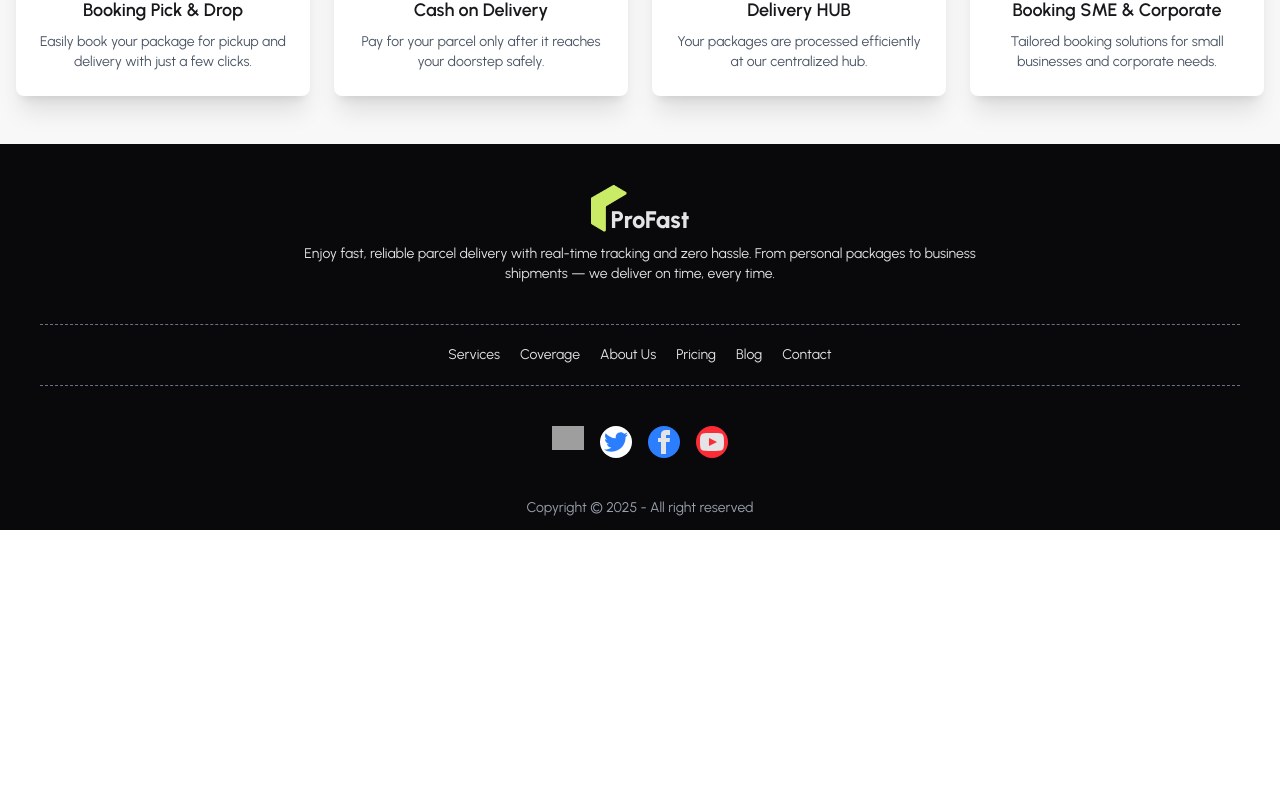
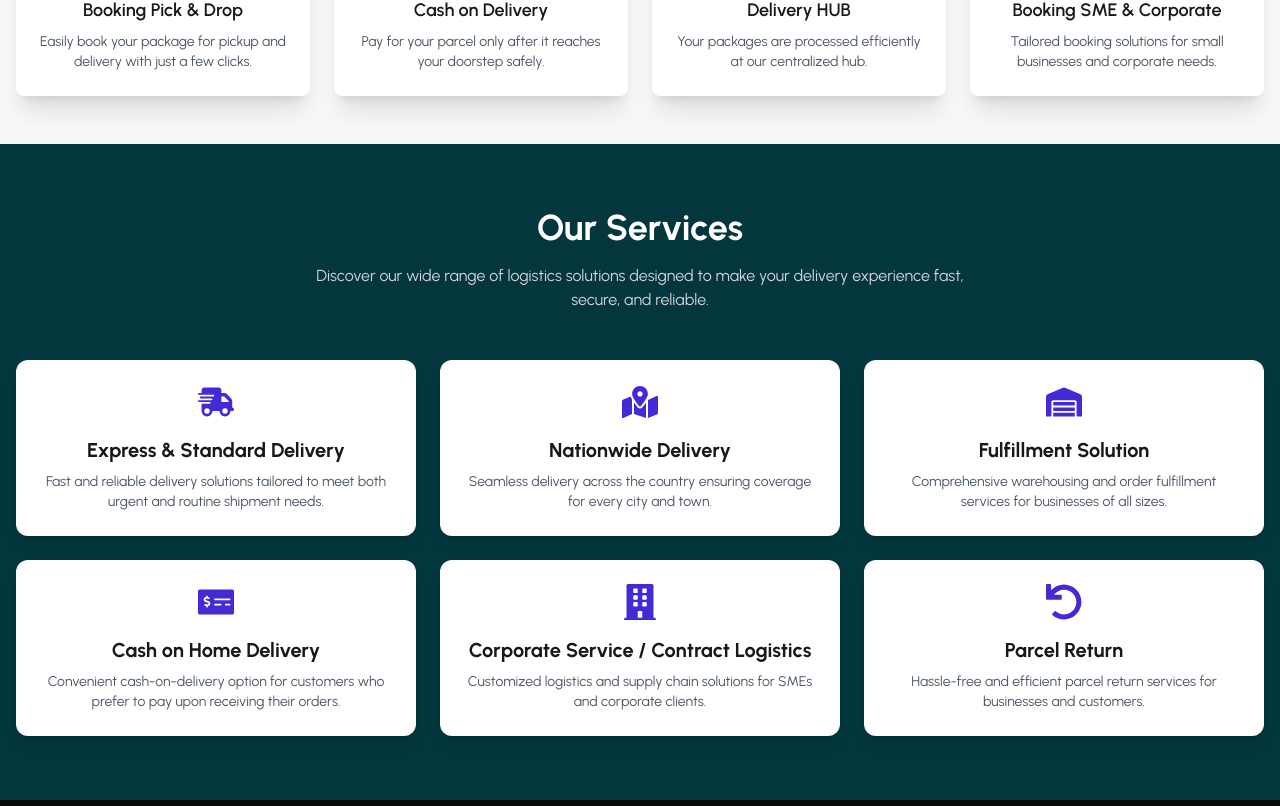
Before and after one commit to tanvir-hasan-code/Pro-First-Client, a React (Vite) app: page / in a window 1280 px wide. Shown: the part 954-1760 px from the top of the page. Before the commit the page ends 1484 px from the top, so only its background shows below. Built offline with nearby package versions, Linux system fonts and the light colour scheme; grey boxes are pictures that could not be loaded.

Commit message:
Our Service Section Add

```diff
--- a/src/Pages/Home/Home/Home.jsx
+++ b/src/Pages/Home/Home/Home.jsx
@@ -1,12 +1,14 @@
 import React from 'react';
 import Banner from '../Banner/Banner';
 import HowItWorks from '../../HomeComponents/HowItWorks/HowItWorks';
+import Services from '../../HomeComponents/OurServices/Services/Services';
 
 const Home = () => {
 	return (
 		<div>
 			<Banner />
 			<HowItWorks/>
+			<Services/>
 		</div>
 	);
 };
--- /dev/null
+++ b/src/Pages/HomeComponents/OurServices/ServiceCard/ServiceCard.jsx
@@ -0,0 +1,13 @@
+import React from "react";
+
+const ServiceCard = ({ icon, title, desc }) => {
+  return (
+    <div className="bg-base-100 p-6 rounded-xl shadow-lg hover:bg-[#CAEB66] transition-all duration-300 cursor-pointer text-center flex flex-col items-center">
+      <div className="text-4xl mb-4 text-primary">{icon}</div>
+      <h3 className="text-xl font-bold mb-2 text-base-content">{title}</h3>
+      <p className="text-gray-600 dark:text-gray-300 text-sm">{desc}</p>
+    </div>
+  );
+};
+
+export default ServiceCard;
--- /dev/null
+++ b/src/Pages/HomeComponents/OurServices/Services/Services.jsx
@@ -0,0 +1,69 @@
+import React from "react";
+import ServiceCard from "../ServiceCard/ServiceCard";
+import { FaMapMarkedAlt, FaWarehouse, FaMoneyCheckAlt, FaBuilding, FaUndo } from "react-icons/fa";
+import { FaTruckFast } from "react-icons/fa6";
+
+const servicesData = [
+  {
+    id: 1,
+    icon: <FaTruckFast />,
+    title: "Express & Standard Delivery",
+    desc: "Fast and reliable delivery solutions tailored to meet both urgent and routine shipment needs.",
+  },
+  {
+    id: 2,
+    icon: <FaMapMarkedAlt />,
+    title: "Nationwide Delivery",
+    desc: "Seamless delivery across the country ensuring coverage for every city and town.",
+  },
+  {
+    id: 3,
+    icon: <FaWarehouse />,
+    title: "Fulfillment Solution",
+    desc: "Comprehensive warehousing and order fulfillment services for businesses of all sizes.",
+  },
+  {
+    id: 4,
+    icon: <FaMoneyCheckAlt />,
+    title: "Cash on Home Delivery",
+    desc: "Convenient cash-on-delivery option for customers who prefer to pay upon receiving their orders.",
+  },
+  {
+    id: 5,
+    icon: <FaBuilding />,
+    title: "Corporate Service / Contract Logistics",
+    desc: "Customized logistics and supply chain solutions for SMEs and corporate clients.",
+  },
+  {
+    id: 6,
+    icon: <FaUndo />,
+    title: "Parcel Return",
+    desc: "Hassle-free and efficient parcel return services for businesses and customers.",
+  },
+];
+
+const Services = () => {
+  return (
+    <section className="py-16 bg-[#03373D] dark:bg-gray-900 transition-colors duration-300">
+      <div className="container mx-auto px-4 text-center text-white">
+        <h2 className="text-4xl font-bold mb-4">Our Services</h2>
+        <p className="max-w-2xl mx-auto mb-12 text-gray-300 dark:text-gray-400">
+          Discover our wide range of logistics solutions designed to make your delivery experience fast, secure, and reliable.
+        </p>
+
+        <div className="grid grid-cols-1 sm:grid-cols-2 lg:grid-cols-3 gap-6">
+          {servicesData.map((service) => (
+            <ServiceCard
+              key={service.id}
+              icon={service.icon}
+              title={service.title}
+              desc={service.desc}
+            />
+          ))}
+        </div>
+      </div>
+    </section>
+  );
+};
+
+export default Services;
```
